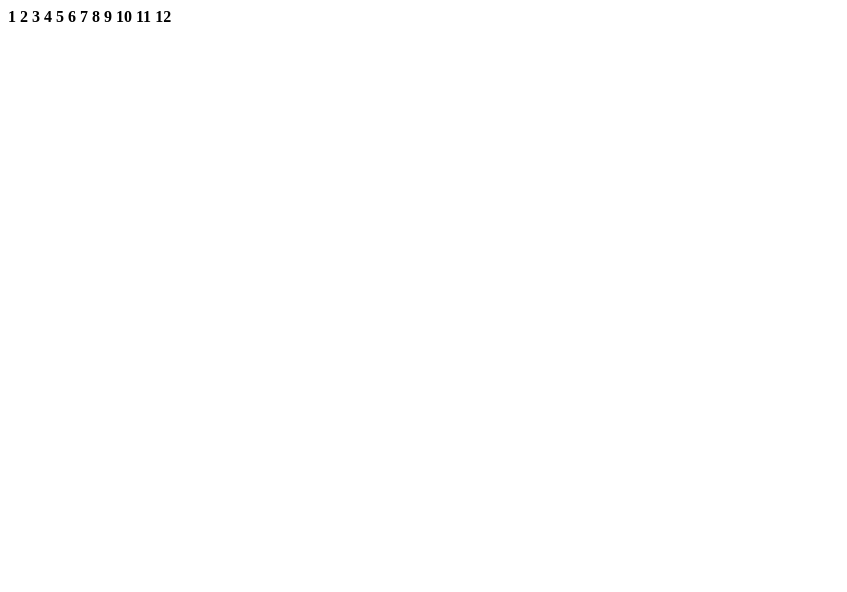
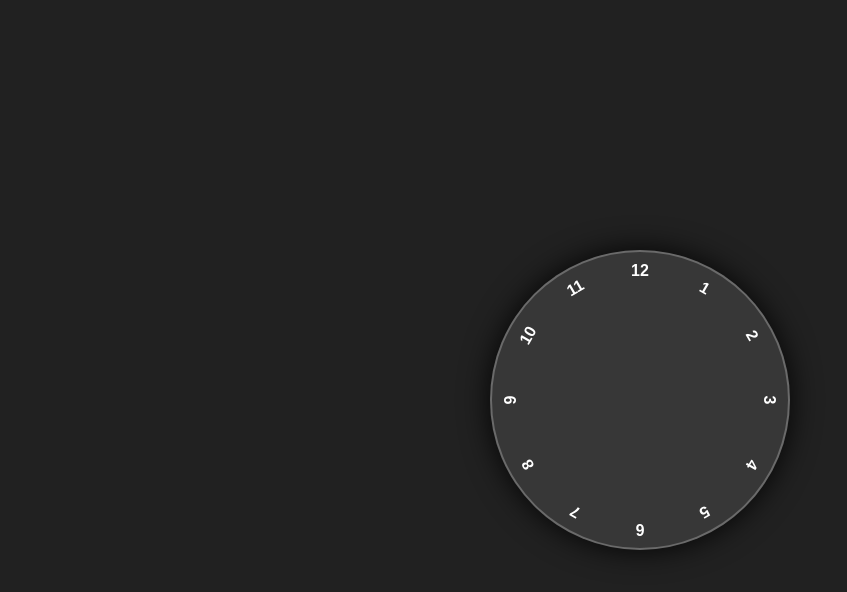
Before and after one commit to razugit/analog-clock, a plain HTML site: page index.html in a window 1280 px wide. Shown: the whole page, without its empty margins (0-847 px from the left). Drawn offline with Linux system fonts and the light colour scheme.

Commit message:
clock-size

```diff
--- a/index.html
+++ b/index.html
@@ -3,23 +3,24 @@
 <head>
     <meta charset="UTF-8">
     <meta name="viewport" content="width=device-width, initial-scale=1.0">
+    <link rel="stylesheet" href="style.css">
     <title>Analog Clock</title>
 </head>
 <body>
     <div class="container">
         <div class="clock">
-            <span><b>1</b></span>
-            <span><b>2</b></span>
-            <span><b>3</b></span>
-            <span><b>4</b></span>
-            <span><b>5</b></span>
-            <span><b>6</b></span>
-            <span><b>7</b></span>
-            <span><b>8</b></span>
-            <span><b>9</b></span>
-            <span><b>10</b></span>
-            <span><b>11</b></span>
-            <span><b>12</b></span>
+            <span style="--i:1;"><b>1</b></span>
+            <span style="--i:2;"><b>2</b></span>
+            <span style="--i:3;"><b>3</b></span>
+            <span style="--i:4;"><b>4</b></span>
+            <span style="--i:5;"><b>5</b></span>
+            <span style="--i:6;"><b>6</b></span>
+            <span style="--i:7;"><b>7</b></span>
+            <span style="--i:8;"><b>8</b></span>
+            <span style="--i:9;"><b>9</b></span>
+            <span style="--i:10;"><b>10</b></span>
+            <span style="--i:11;"><b>11</b></span>
+            <span style="--i:12;"><b>12</b></span>
         </div>
     </div>
 
--- a/style.css
+++ b/style.css
@@ -0,0 +1,35 @@
+*{
+    margin: 0;
+    padding: 0;
+    box-sizing: border-box;
+    font-family: sans-serif;
+    color: #ffff;
+}
+
+body{
+    display: flex;
+    justify-content: center;
+    align-items: center;
+    min-height: 100vh;
+    background-color: #212121;
+}
+
+.container{
+    position: relative;
+}
+
+.clock{
+    width: 300px;
+    height: 300px;
+    border-radius: 50%;
+    background-color: rgba(255, 255, 255, 0.1);
+    border: 2px solid rgba(255, 255, 255, 0.25);
+    box-shadow: 0px 0px 30px rgba(0, 0, 0, 0.9);
+}
+
+.clock span{
+    position: absolute;
+    transform: rotate(calc(30deg * var(--i)));
+    inset: 12px;
+    text-align: center;
+}
```
